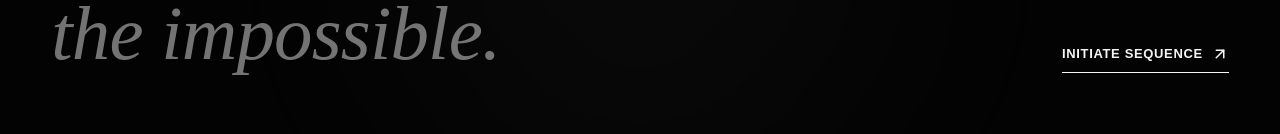
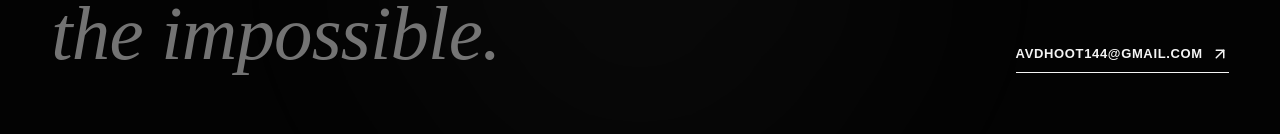
Before and after one commit to avdhootp14/portfolio, a React (Vite) app: page / in a window 1280 px wide. Shown: the part 6609-6743 px from the top of the page. Built offline with nearby package versions, Linux system fonts and the light colour scheme.

Commit message:
fix: explicit email text

```diff
--- a/src/components/Contact.jsx
+++ b/src/components/Contact.jsx
@@ -19,12 +19,18 @@ const Contact = () => {
                         </h2>
                     </div>
 
-                    <a href="mailto:avdhoot144@gmail.com" style={{ textDecoration: 'none', color: 'var(--text-main)', display: 'flex', alignItems: 'center', gap: '8px', borderBottom: '1px solid var(--text-main)', paddingBottom: '8px' }}>
-                        <span className="typo-meta">Initiate Sequence</span>
+                    <div
+                        onClick={() => {
+                            navigator.clipboard.writeText('avdhoot144@gmail.com');
+                            alert('Email copied to clipboard!');
+                        }}
+                        style={{ cursor: 'pointer', color: 'var(--text-main)', display: 'flex', alignItems: 'center', gap: '8px', borderBottom: '1px solid var(--text-main)', paddingBottom: '8px' }}
+                    >
+                        <span className="typo-meta">avdhoot144@gmail.com</span>
                         <motion.div whileHover={{ x: 4, y: -4, color: '#E0FF00' }} transition={{ type: 'spring', stiffness: 300 }}>
                             <ArrowUpRight size={18} />
                         </motion.div>
-                    </a>
+                    </div>
 
                 </div>
 
```
